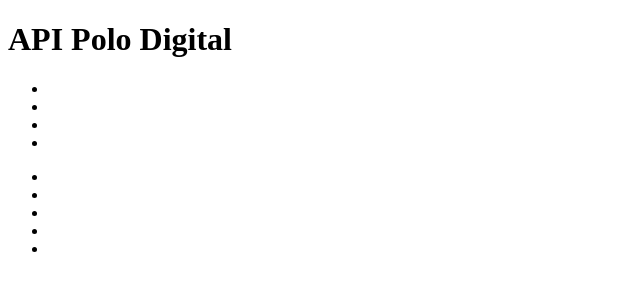
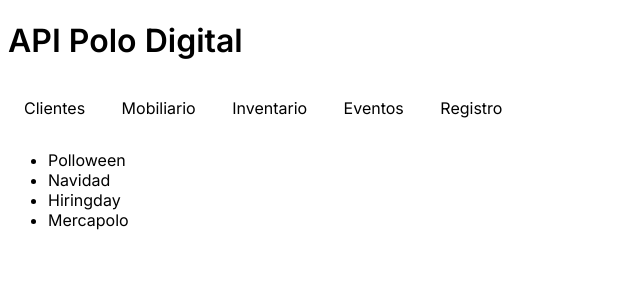
Before and after one commit to Robertoaclu/Polo_digital, a website: page Public/index.html in a window 1280 px wide. Shown: the whole page, without its empty margins (0-640 px from the left). Drawn offline with Linux system fonts and the light colour scheme.

Commit message:
upgrade files

```diff
--- a/Public/css/style.css
+++ b/Public/css/style.css
@@ -0,0 +1,31 @@
+body {
+  font-family: Inter;
+  font-size: 16px;
+  color: var(--negro);
+  background-color: var(--blanco);
+}
+
+.navegacion {
+  display: flex;
+  justify-content: space-between;
+}
+
+.navegacion ul {
+  padding: 0;
+}
+
+header .wrap {
+  display: flex;
+  justify-content: space-between;
+  align-items: center;
+}
+
+nav li {
+  display: inline-block;
+  text-decoration: none;
+  margin-right: 16px;
+}
+
+nav ul li {
+  margin: 0px 16px;
+}
--- a/Public/index.html
+++ b/Public/index.html
@@ -4,34 +4,40 @@
     <meta charset="UTF-8" />
     <meta name="viewport" content="width=device-width, initial-scale=1.0" />
     <title>Polo Digital</title>
+    <link rel="preconnect" href="https://fonts.googleapis.com" />
+    <link rel="preconnect" href="https://fonts.gstatic.com" crossorigin />
+    <link
+    href="https://fonts.googleapis.com/css2?family=Inter:wght@400;600&display=swap"
+      rel="stylesheet"
+    />
+    <link rel="stylesheet" href="css/style.css" />
   </head>
   <body>
     <header>
       <div>
-        <h1><span style="color: blueb;">API</span> Polo Digital</h1>
+        <h1><span style="color: blueb">API</span> Polo Digital</h1>
       </div>
 
-      <div>
+      <div class="navegacion">
         <nav>
           <ul>
-            <li></li>
-            <li></li>
-            <li></li>
-            <li></li>
+            <li>Clientes</li>
+            <li>Mobiliario</li>
+            <li>Inventario</li>
+            <li>Eventos</li>
+            <li>Registro</li>
           </ul>
         </nav>
       </div>
-
     </header>
 
     <main>
       <div>
         <ul>
-                <li></li>
-                <li></li>
-                <li></li>
-                <li></li>
-                <li></li>
+          <li>Polloween</li>
+          <li>Navidad</li>
+          <li>Hiringday</li>
+          <li>Mercapolo</li>
         </ul>
       </div>
     </main>
```
Also changed, not shown: Public/html/clientes.html (renamed from Public/html/registro.html), Public/html/eventos.html (added), Public/html/inventario.html (added), Public/html/mobiliario.html (added). Lines whose indentation alone changed are shown as unchanged.
